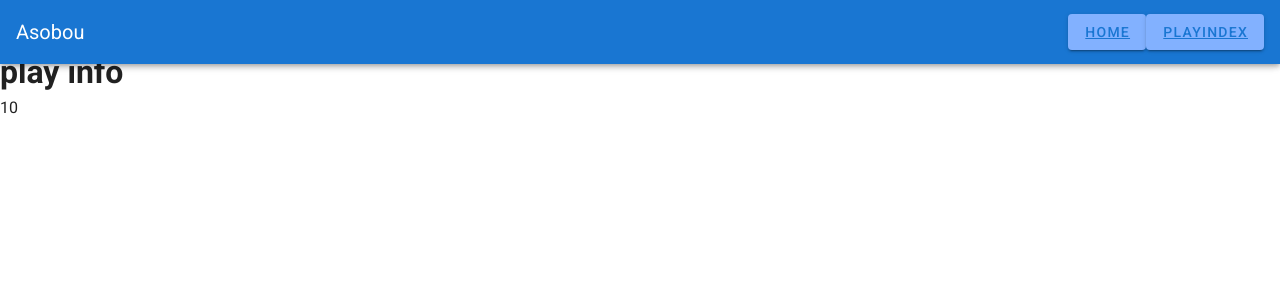
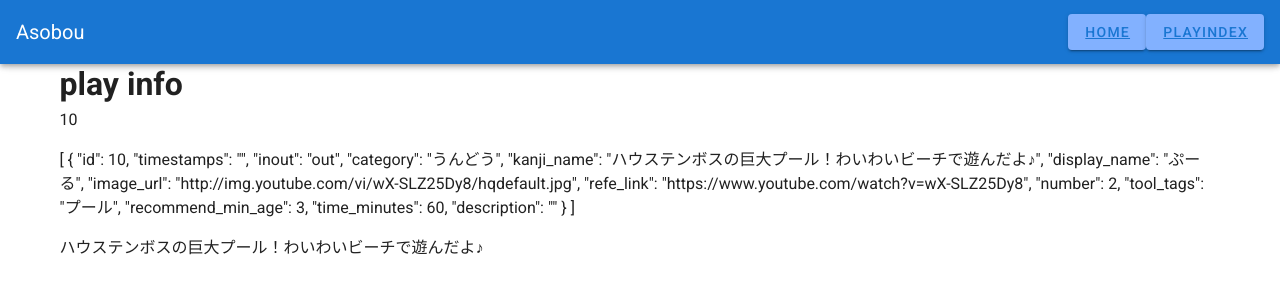
Before and after one commit to mini-will/asobou-prototype, a Vue app: page /playinfo/10 in a window 1280 px wide. Shown: the top 300 px of the page. Built offline with nearby package versions, Linux system fonts and the light colour scheme.

Commit message:
[update] playinfo詳細画面のデータ取得を調整

```diff
--- a/src/store/index.js
+++ b/src/store/index.js
@@ -216,6 +216,9 @@ export default new Vuex.Store({
     getPlayCardsByInOut: (state) => (inout) => {
       return state.playCards.filter(playCards => playCards.inout === inout)
     },
+    getPlayCardsById: (state) => (id) => {
+      return state.playCards.filter(playCards => playCards.id === id)
+    },
     // getters内でgetterを参照する
     // getPlayCardsByRandom: (state, getters) => num => {
     //   getters.aaa + num
--- a/src/views/PlayInfo.vue
+++ b/src/views/PlayInfo.vue
@@ -1,10 +1,39 @@
 <template>
   <div>
-    <h1>play info</h1>
-    <p>{{$route.params.id}}</p>
+    <v-container>
+      <v-row>
+        <v-col>
+          <h1>play info</h1>
+
+          <p>{{ $route.params.id }}</p>
+          <p>{{ this.getPlayCardsById(Number($route.params.id)) }}</p>
+
+          <p>{{ temp[0].kanji_name }}</p>
+        </v-col>
+      </v-row>
+    </v-container>
   </div>
 </template>
 
 <script>
-export default {};
+import { mapState, mapGetters } from "vuex";
+
+export default {
+  data() {
+    return {
+      loading: false,
+      temp: []
+    };
+  },
+  created: function() {
+    this.temp = this.getPlayCardsById(Number(this.$route.params.id));
+  },
+  mounted: function() {},
+  computed: {
+    ...mapState(["playCards"]),
+    ...mapGetters([
+      "getPlayCardsById" // => `this.isPositive` が `this.$store.getters.isPositive` にマッピングされる
+    ])
+  }
+};
 </script>
```
